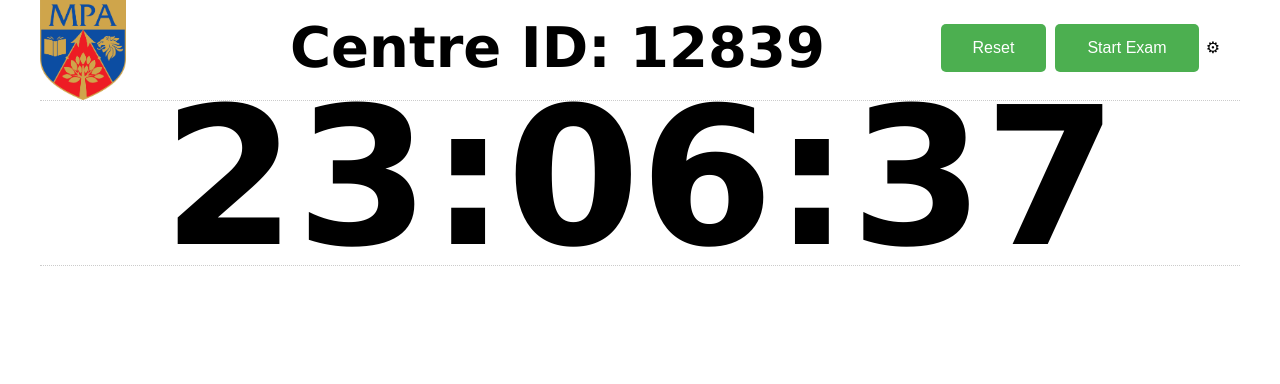
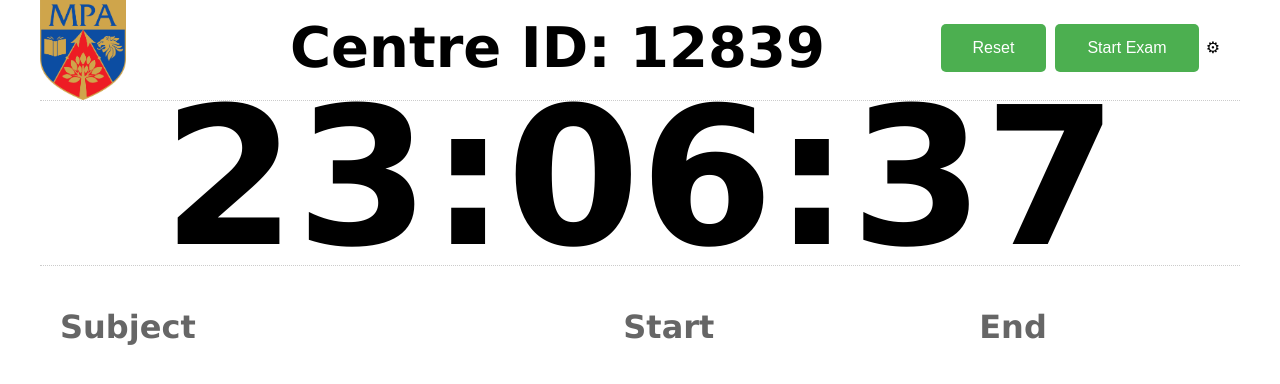
Before and after one commit to philpeace/exam-information, a plain HTML site: page index.html in a window 1280 px wide. Drawn offline with Linux system fonts and the light colour scheme.

Commit message:
Formatting table title

```diff
--- a/index.html
+++ b/index.html
@@ -86,6 +86,14 @@
     </DIV>
     <DIV id="container">
       <table>
+        <thead>
+          <tr>
+              <th>Subject</th>
+              <th></th>
+              <th>Start</th>
+              <th>End</th>
+            </tr>
+        </thead>
         <tbody data-bind="foreach: exams">
           <tr data-bind="if: enabled">
             <td class="subject" data-bind="text: subject"></td>
--- a/styles/style.css
+++ b/styles/style.css
@@ -97,8 +97,21 @@ table
 	margin-top: 40px;
 }
 
+table thead th
+{
+	text-align: left;
+	font-size: 2em;
+	padding-left: 20px;
+	color: #666;
+}
+
 td
 {
 	font-size: 3.5em;
 	padding: 20px;
 }
+
+.subject, .endtime
+{
+	font-weight: bold;
+}
```
